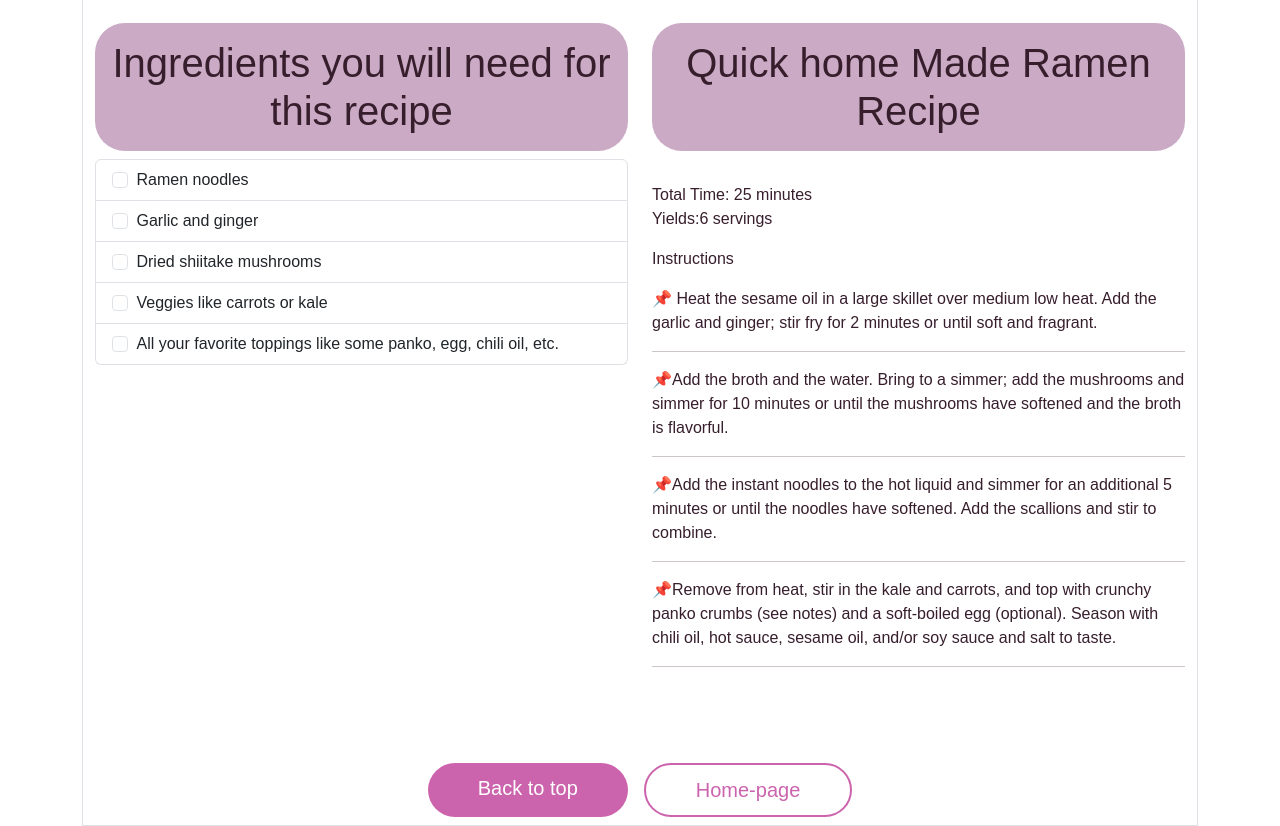
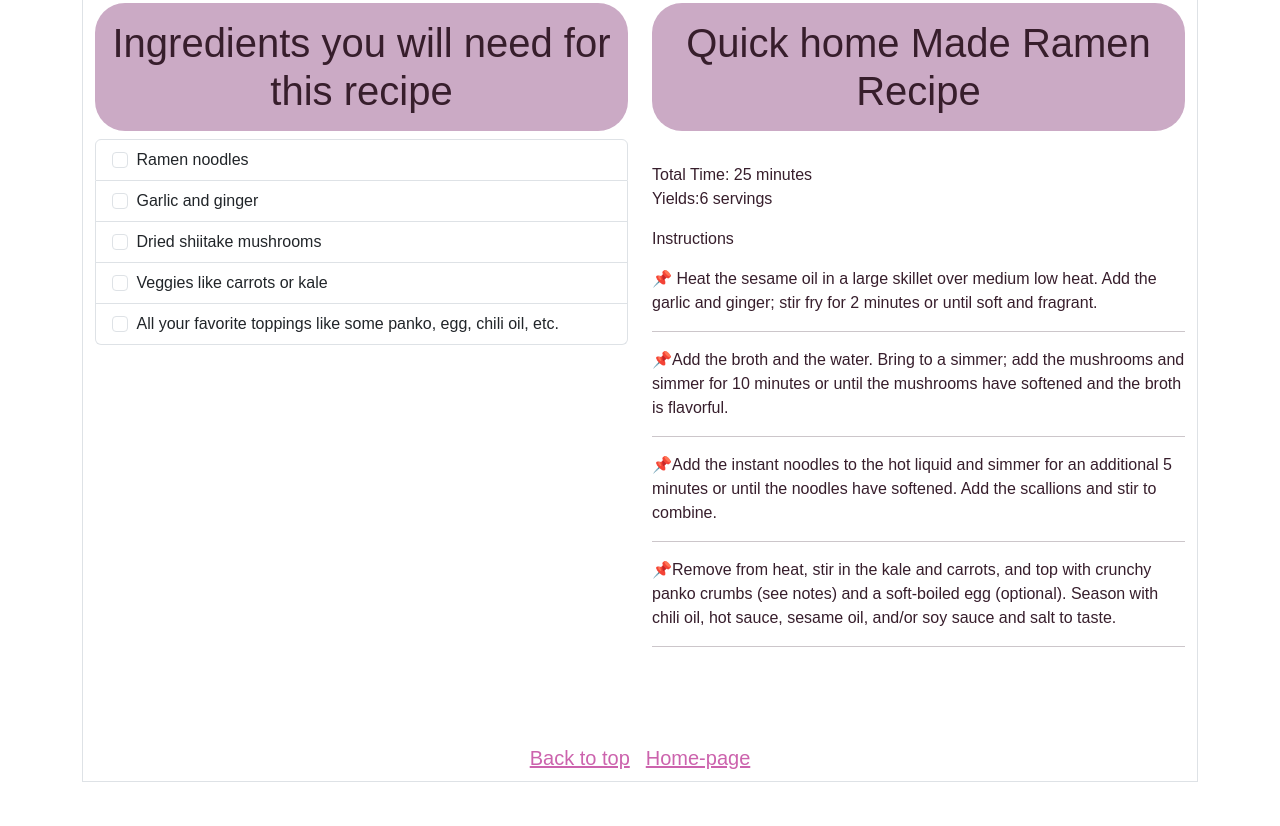
Before and after one commit to Zimone96/odin-recipes, a plain HTML site: page recipes/ramen.html in a window 1280 px wide. Shown: the part 1638-2464 px from the top of the page. After the commit the page ends 2420 px from the top, so only its background shows below. Drawn offline with nearby package versions, Linux system fonts and the light colour scheme; a web font is replaced by a local one.

Commit message:
Update styles.css

```diff
--- a/styles.css
+++ b/styles.css
@@ -1,4 +1,4 @@
-@media (max-width:400px){
+@media (max-width:600px){
     #ramenP, #dumpP,#sushiP, .ramen-info{
 text-align: center;
 font-size: 2px;
@@ -141,26 +141,18 @@ font-family: 'Stardom',
     padding: 10px 60px 10px 60px;
 }
 
-#ramen-r-link{
-    padding: 10px 50px 10px 50px;
-    font-size: 20px;
-    background-color: #CC63AD;
-    color: white;
-    text-decoration: none;
-    border-radius: 40px;
-    font-family: sans-serif;
 
-}
 
-#home-link{
-        padding: 10px 50px 10px 50px;
+
+
+#home-link,#ramen-r-link{
         font-size: 20px;
-        background-color: white;
+
         color: #CC63AD;
         text-decoration: none;
-        border-radius: 40px;
         font-family: sans-serif;
-        border: solid 2px #CC63AD;
+        text-decoration: underline;
+
 
 }
 
```
